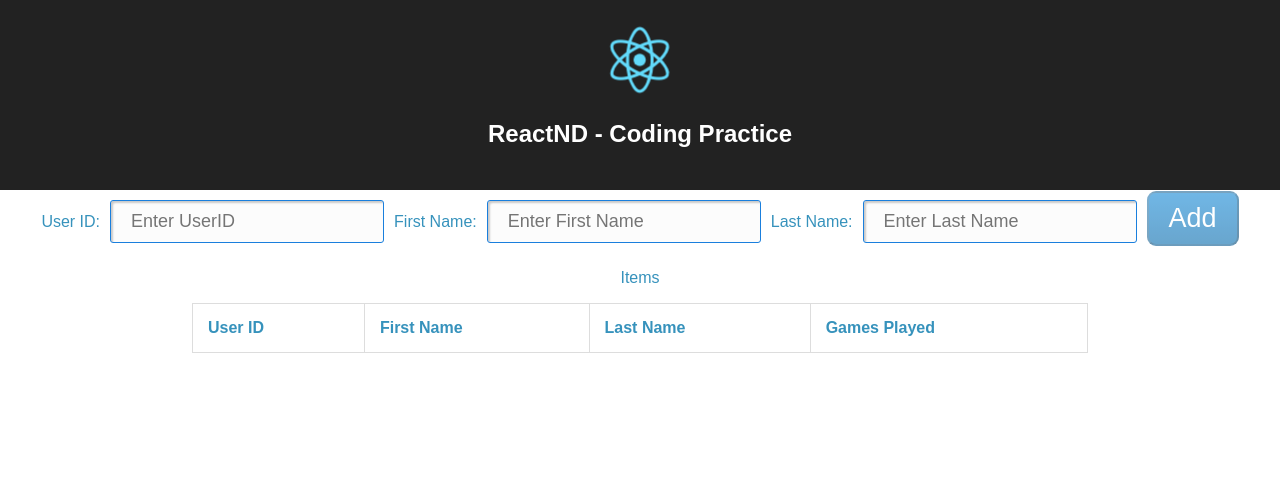
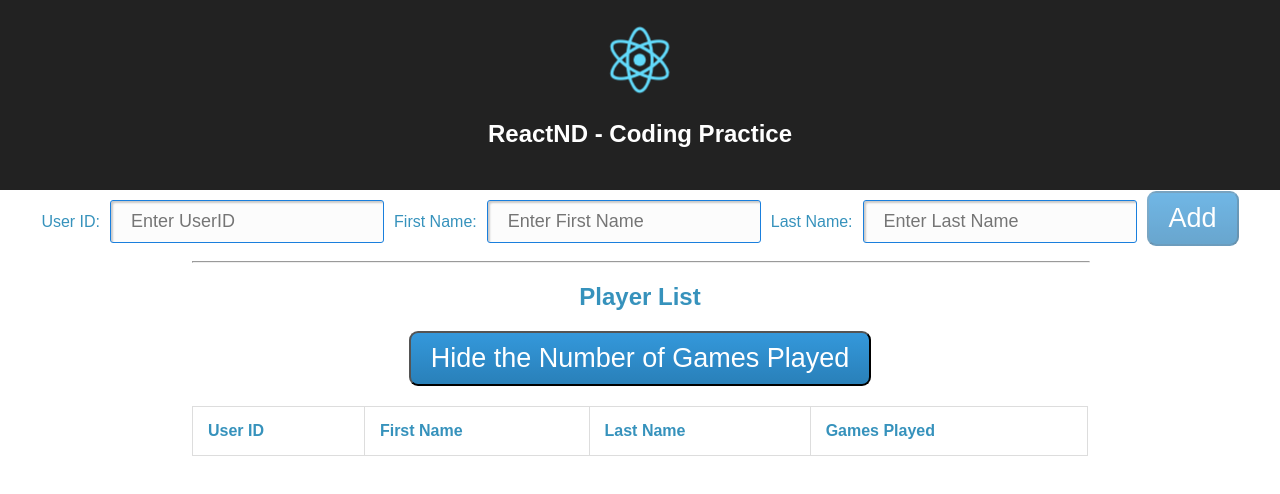
Before and after one commit to sscanni/Controlled-Components-Ex2, a React (Create React App) app: page / in a window 1280 px wide. Shown: the top 494 px of the page. Built offline with nearby package versions, Linux system fonts and the light colour scheme.

Commit message:
Added button to toggle display of games played.

```diff
--- a/src/App.css
+++ b/src/App.css
@@ -36,3 +36,13 @@
   color: red;
   font-weight: bold;
 }
+
+.item-list {
+  margin-top: 20px;
+}
+
+hr {
+  width:70%;
+  margin-left:15%;
+  margin-right:15%;
+}
--- a/src/ListUsers.js
+++ b/src/ListUsers.js
@@ -1,33 +1,43 @@
 import React from 'react';
+import './App.css';
 
-/*
-This can be a Stateless Functional Component because this component just renders
-the props that are passed to it. It's a good practice to make components that
-are solely concerned with a component's presentation as opposed to a component's
-logic (presentational components) into stateless functional components.
-*/
-const ListUsers = props => {
+  class ListUsers extends React.Component {
+  constructor(props) {
+    super(props);
+    this.state = {shouldHideGames: false};
+
+    // This binding is necessary to make `this` work in the callback
+    this.toggleButton = this.toggleButton.bind(this);
+  }
+  toggleButton() {
+    console.log("clicked")
+    this.setState({ shouldHideGames: !this.state.shouldHideGames });
+  }
+  render() {
       return (
       <div>
-      <p className="items">Items</p>
+        <hr></hr>
+        <h2 className="items">Player List</h2>
+        <button onClick={this.toggleButton}>{this.state.shouldHideGames ? 'Show the Number of Games Played' : 'Hide the Number of Games Played'}</button>
         <table className="item-list">
         <tbody>
         <tr>
           <th>User ID</th>
           <th>First Name</th>
           <th>Last Name</th>
-        <th>Games Played</th>
+          <th className={this.state.shouldHideGames ? 'hidden' : ''}>Games Played</th>
         </tr>
-        {props.items.map((item, index) => <tr key={index}>
+          {this.props.items.map((item, index) => <tr key={index}>
               <td>{ item.userid }</td>
               <td>{ item.first }</td>
               <td>{ item.last }</td>
-            <td>{ item.games }</td>
+              <td className={this.state.shouldHideGames ? 'hidden' : ''}>{ item.games }</td>
           </tr>)}
           </tbody>
         </table>
       </div>
     );
+  }
 };
 
 export default ListUsers;
```
Also changed, not shown: src/ListUsers.1.js (added, +35 -0 lines). Lines whose indentation alone changed are shown as unchanged.
